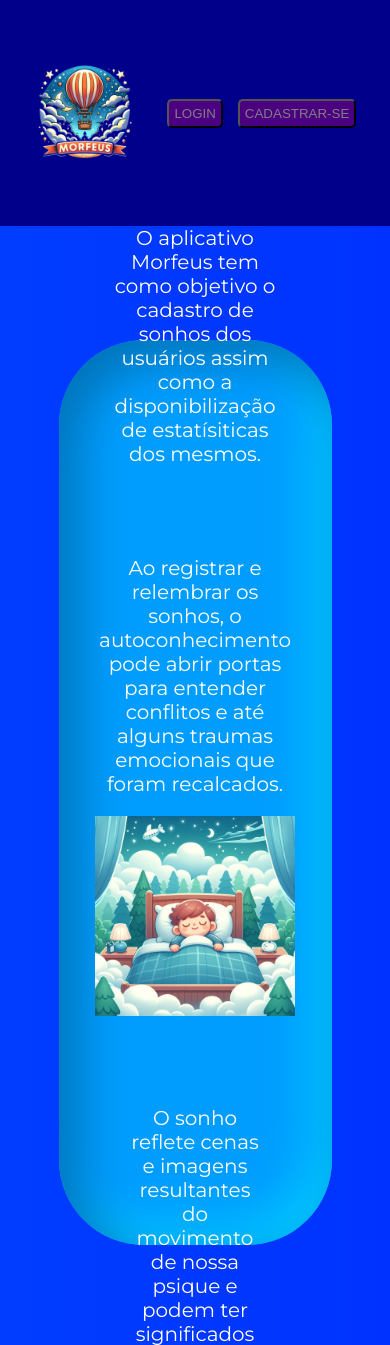
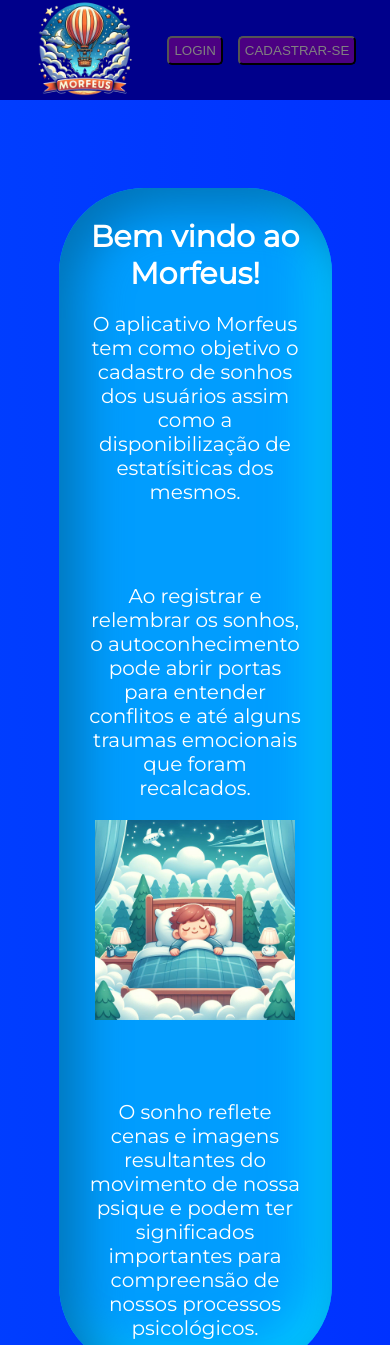
Before and after one commit to raisson-souza/morfeus, a Django app: page / in a window 390 px wide. Shown: the top 1345 px of the page. Run offline with Django 4.2, Linux system fonts and the light colour scheme.

Commit message:
Ajuste de responsividade na página home.

```diff
--- a/dreams/static/home.css
+++ b/dreams/static/home.css
@@ -4,7 +4,7 @@
     width: 100vw;
     display: flex;
     flex-direction: column;
-    flex-flow: column;
+    overflow-x: hidden;
 }
 
 header {
@@ -20,7 +20,7 @@
     cursor: auto !important;
 }
 
-.home-header-actions {
+.actions {
     display: flex;
     justify-content: space-between;
     gap: 30px;
@@ -32,6 +32,7 @@
     flex-direction: column;
     justify-content: center;
     align-items: center;
+    min-height: 100%;
     height: 100%;
     overflow: auto;
     background: linear-gradient(270deg, #0032ff, #0054ff, #008cff);
@@ -57,10 +58,9 @@
     flex-direction: column;
     justify-content: center;
     align-items: center;
-    padding: 50px;
-    height: 80%;
+    padding: 10px;
     width: 70%;
-    gap: 50px;
+    gap: 40px;
     border-radius: 85px;
     background: #019dfe;
     box-shadow: inset 20px 20px 47px #0173b9,
```
